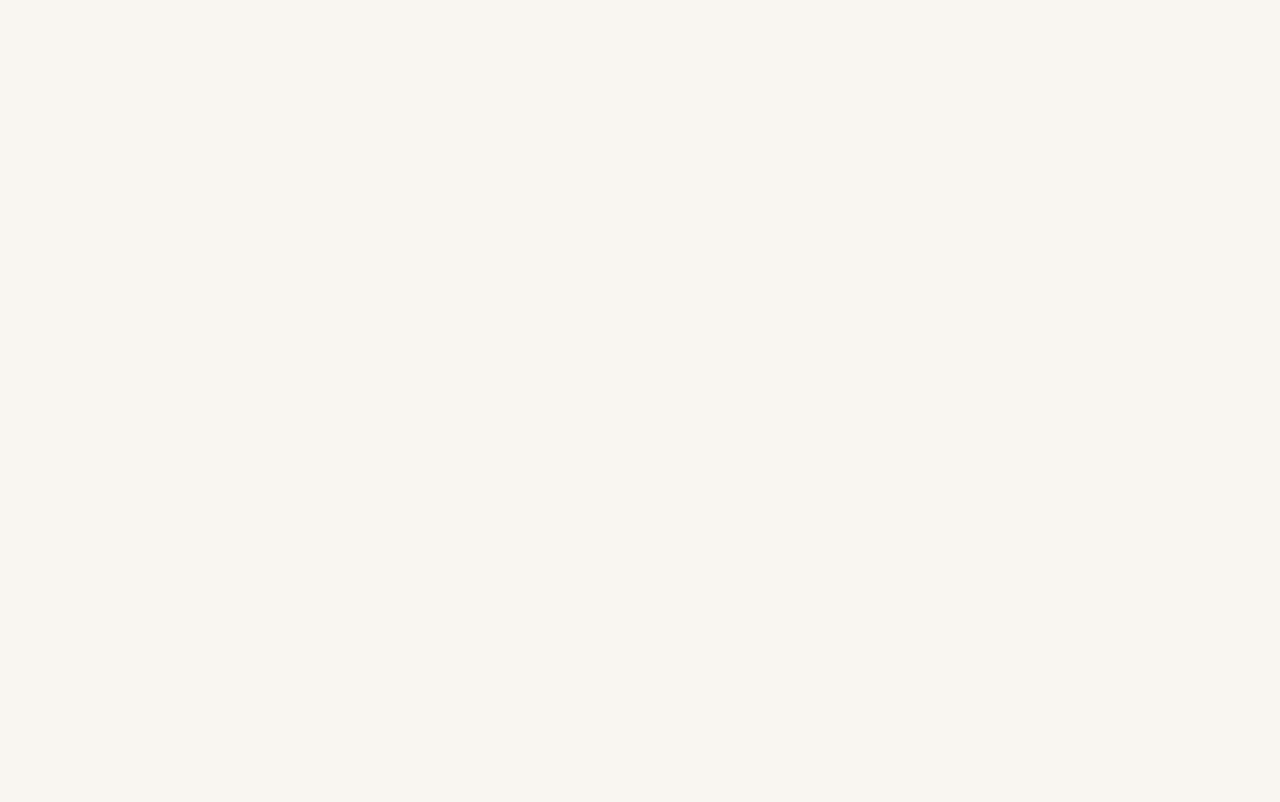
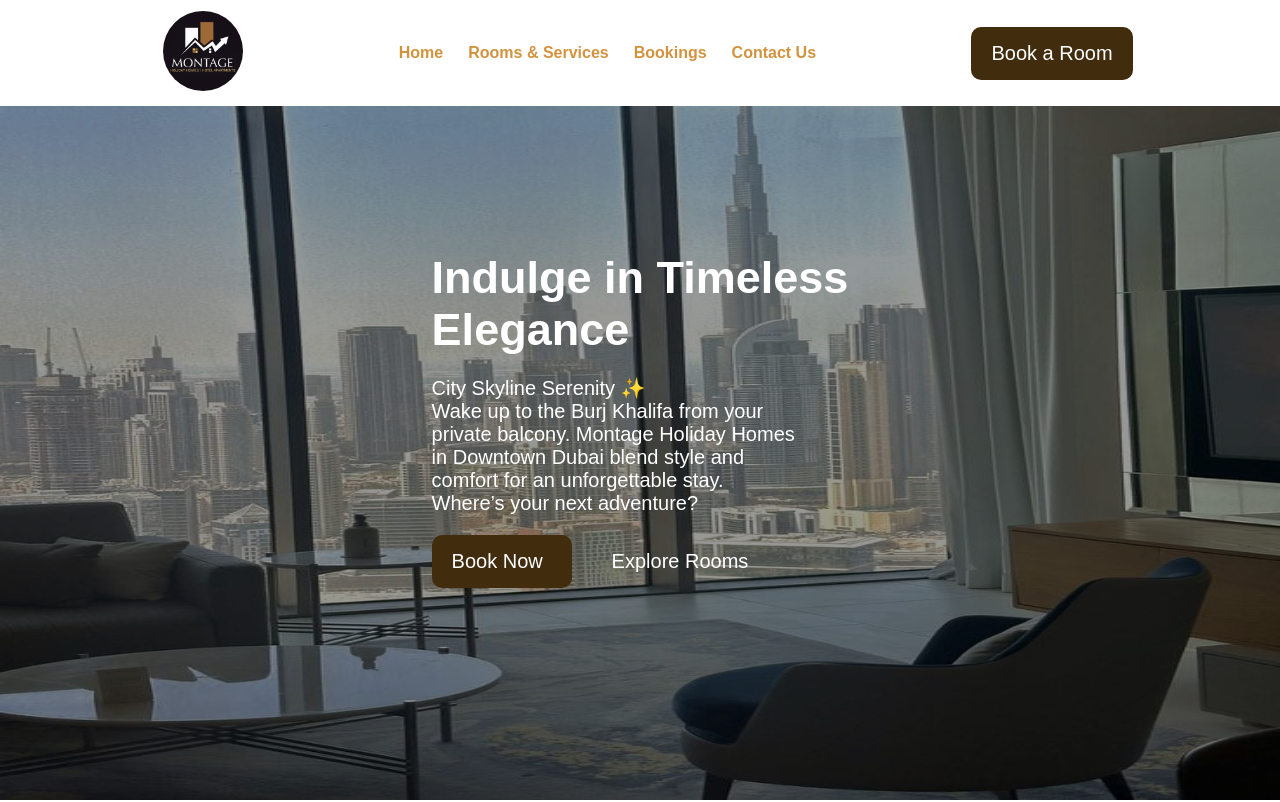
Before and after one commit to collinsolowo/Montage, a React (Vite) app: page / in a window 1280 px wide. Before the commit this address had no page. Shown: the top 802 px of the page. Built offline with nearby package versions, Linux system fonts and the light colour scheme; a web font is replaced by a local one.

Commit message:
next commit

```diff
--- a/src/App.jsx
+++ b/src/App.jsx
@@ -11,6 +11,7 @@ function App() {
     <>
       <BrowserRouter>
          <Routes>
+          <Route path='/' element={<Homepage/>}></Route>
            <Route path='/home' element={<Homepage/>}></Route>
            <Route path='/rooms' element={<RoomsServicesPage/>}></Route>
            <Route path='/contact' element={<ContactPage/>}></Route>
```
